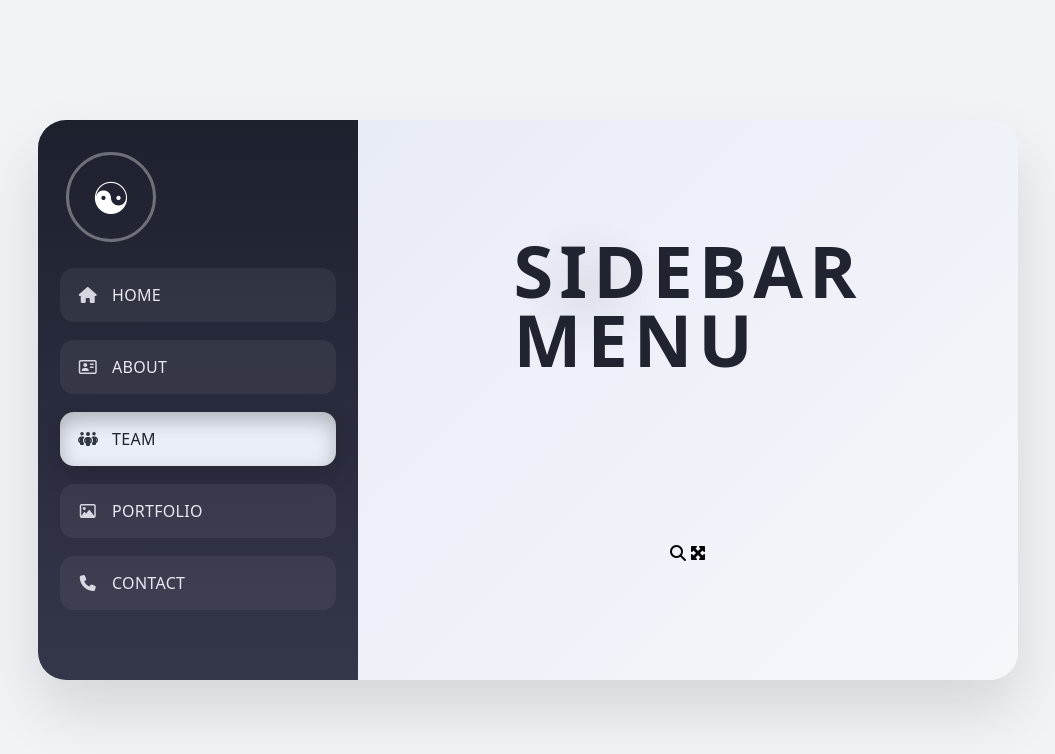
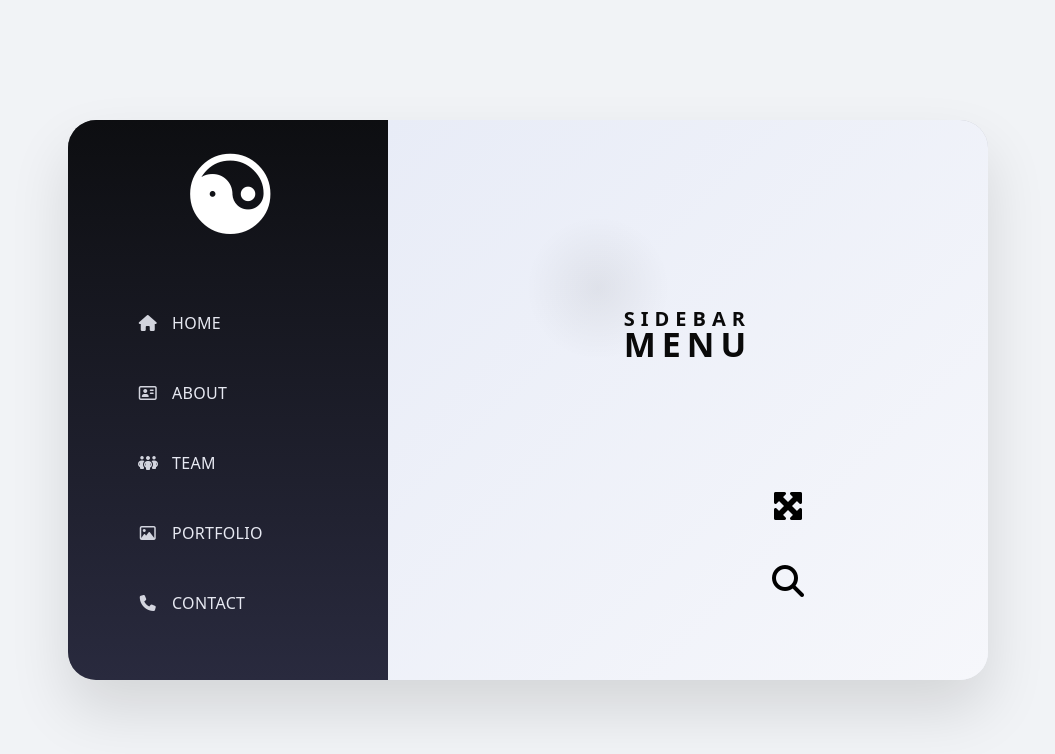
Before and after one commit to BenDevweb/BNBT, a plain HTML site: page index.html in a window 1280 px wide. Shown: the whole page, without its empty margins (112-1167 px from the left). Drawn offline with Linux system fonts and the light colour scheme.

Commit message:
Continuite du style de la page d'accueil du Sisebar

```diff
--- a/index.html
+++ b/index.html
@@ -30,10 +30,11 @@
     </aside>
 
     <main class="content">
-      <h1><span>SIDEBAR</span> MENU</h1>
-      <div>
+      <h1>SIDEBAR <span>MENU</span></h1>
+      <div class="content-icons">
+
+        <i class="fa-solid fa-maximize"></i>
         <i class="fa fa-search" aria-hidden="true"></i>
-        <i class="fa-solid fa-maximize"></i>
       </div>
     </main>
   </div>
--- a/style.css
+++ b/style.css
@@ -1,62 +1,131 @@
 
-    ::before,*::after{box-sizing:border-box}
+    *::before,*::after{box-sizing:border-box}
     html,body{height:100%}
     body{margin:0;font-family:system-ui,-apple-system,Segoe UI,Roboto,Ubuntu,"Helvetica Neue",Arial;
          background:#f1f3f6; display:grid; place-items:center;}
 
     .card{
-      width:min(980px,96vw);
+      width:min(920px,92vw);
       height:560px;
       border-radius:28px;
       overflow:hidden;
       box-shadow:0 30px 60px rgba(0,0,0,.12);
       display:grid;
       grid-template-columns:320px 1fr;
-      background:linear-gradient(135deg,#DDE3EF,#F0F2FA);
+      background:linear-gradient(135deg,#6d7075,#F0F2FA);
     }
     .sidebar{
-      background:linear-gradient(180deg,#1D212E,#34364A);
+      background:linear-gradient(180deg,#0d0e11,#292a3e);
       color:#fff;
       padding:28px 22px;
       position:relative;
     }
-    .brand{
-      width:84px;height:84px;border-radius:50%;
-      border:3px solid rgba(255,255,255,.35);
-      display:grid;place-items:center;
-      margin:4px 0 26px 6px;
+    .brand {
+    width:84px;
+    height:84px;
+    display: flex;
+    justify-content: center;
+    align-items: center;
+    flex-direction: row;
+    place-items: center;
+    margin:4px 0 26px 6px;
+    padding-left: 90px;
+}
+    .brand .yin{
+        font-size:6.5rem;
+        font-weight: 700;
+        line-height:1;
+        align-items: center;
+        justify-items: center;
+        display:flex;
+
     }
-    .brand .yin{font-size:44px;line-height:1}
-    nav ul{list-style:none;margin:0;padding:0;display:grid;gap:18px}
+    nav ul{
+        list-style:none;
+        margin-top: 60px;
+        padding-left: 30px;
+        display:grid;
+        gap:16px
+    }
     nav a{
-      display:flex;align-items:center;gap:14px;
-      text-decoration:none;color:#e7e9f2;
-      padding:16px 18px;border-radius:14px;
-      background:rgba(255,255,255,0.06);
+      display:flex;
+      align-items:center;
+      gap:14px;
+      text-decoration:none;
+      color:#e7e9f2;
+      padding:16px 18px;
+      border-top-left-radius: 50px;
+      border-bottom-left-radius: 50px;
       transition:.25s ease;
       font-weight:500; letter-spacing:.3px;
     }
-    nav a:hover{transform:translateX(6px);background:rgba(255,255,255,.12)}
+    nav a:hover{
+        transform:translateX(6px);
+        background: #e7e9f2;
+        color: #0d0e11;
+        }
     .active a{
-      background:#e9eef7;color:#1e2330;
-      box-shadow:0 8px 20px rgba(0,0,0,.25) inset, 0 8px 24px rgba(0,0,0,.18);
+
+      color:#e7e9f2;
+
     }
-    nav i{width:20px;text-align:center;opacity:.9}
+    nav i{
+        width:20px;
+        text-align:center;
+        opacity:.9
+    }
 
     .content{
-      display:grid; place-items:center;
+      display:grid;
+      place-items:center;
+      justify-content: center;
       padding:32px;
       background:
         radial-gradient(120px 120px at 35% 30%, rgba(0,0,0,.06), transparent 60%),
         linear-gradient(135deg,#E8ECF7,#F6F7FB);
     }
-    .content h1{
-      margin:0; text-align:left;
-      font-size:72px; line-height:.95;
-      letter-spacing:6px; color:#1f2430;
-      text-transform:uppercase;
+    .content h1 {
+      margin-top:120px;
+      text-align:left;
+      font-size: 20px;
+      line-height:.95;
+      letter-spacing:6px;
+      color:#0a0a0a;
+
     }
-    .content h1 span{display:block;font-weight:800}
+    .content h1 span{
+        display:block;
+        font-size: 34px;
+        font-weight:800;
+    }
+.content-icons {
+  display: grid;
+  place-items: center;
+  justify-content: flex-end;
+  padding-left: 200px;
+  line-height: .95;
+  margin-top: 30px;
+  gap: 15px;
+  font-size: 32px;
+}
+.content-icons i {
+  width: 60px;
+  height: 60px;
+  border: 1 solid #dadce0;
+  border-radius: 15px;
+  display: flex;
+  justify-content: center;
+  align-items: center;
+
+}
+.content-icons i:hover{
+   background-color: #dadce0;
+   cursor: pointer;
+
+
+
+}
+
 
     @media (max-width:780px){
       .card{grid-template-columns:1fr; height:auto}
```
